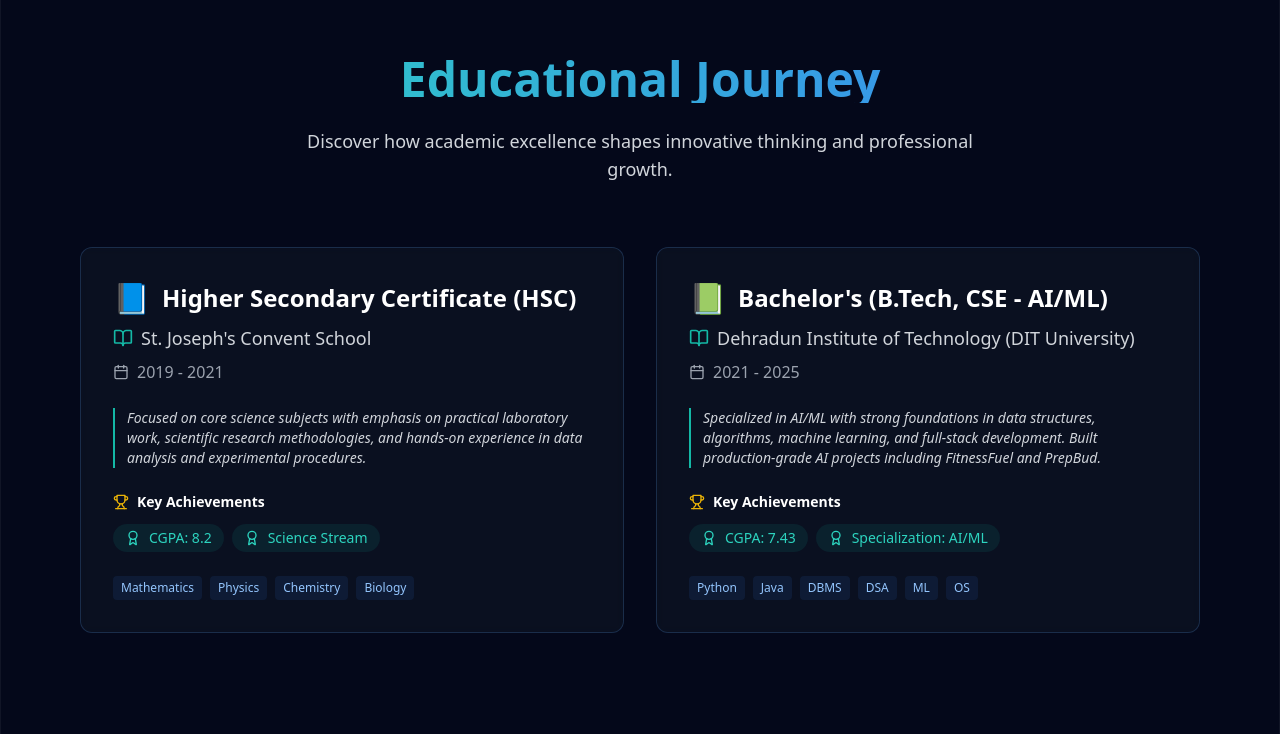
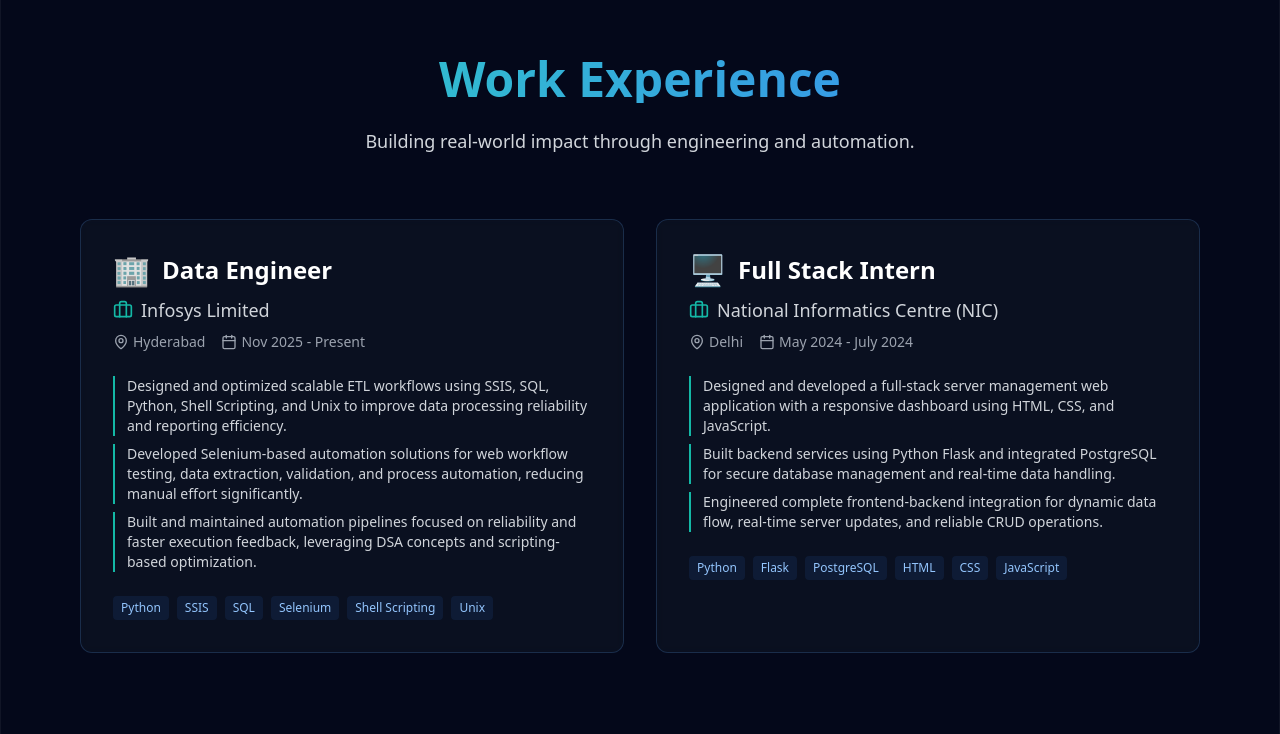
Before and after one commit to chhayank08/portfolio, a React (Vite) app: page /experience in a window 1280 px wide. Shown: the part 3246-3980 px from the top of the page. Built offline with nearby package versions, Linux system fonts and the light colour scheme.

Commit message:
Add Work Experience section above Education with Infosys and NIC data

```diff
--- a/src/pages/Education/Education.jsx
+++ b/src/pages/Education/Education.jsx
@@ -7,6 +7,8 @@ import {
   BookOpen,
   GraduationCap,
   Trophy,
+  Briefcase,
+  MapPin,
 } from "lucide-react";
 import { motion } from "framer-motion";
 
@@ -58,6 +60,35 @@ const EducationSection = () => {
     },
   };
 
+  const experienceData = [
+    {
+      role: "Data Engineer",
+      company: "Infosys Limited",
+      location: "Hyderabad",
+      period: "Nov 2025 - Present",
+      mascot: "🏢",
+      tags: ["Python", "SSIS", "SQL", "Selenium", "Shell Scripting", "Unix"],
+      points: [
+        "Designed and optimized scalable ETL workflows using SSIS, SQL, Python, Shell Scripting, and Unix to improve data processing reliability and reporting efficiency.",
+        "Developed Selenium-based automation solutions for web workflow testing, data extraction, validation, and process automation, reducing manual effort significantly.",
+        "Built and maintained automation pipelines focused on reliability and faster execution feedback, leveraging DSA concepts and scripting-based optimization.",
+      ],
+    },
+    {
+      role: "Full Stack Intern",
+      company: "National Informatics Centre (NIC)",
+      location: "Delhi",
+      period: "May 2024 - July 2024",
+      mascot: "🖥️",
+      tags: ["Python", "Flask", "PostgreSQL", "HTML", "CSS", "JavaScript"],
+      points: [
+        "Designed and developed a full-stack server management web application with a responsive dashboard using HTML, CSS, and JavaScript.",
+        "Built backend services using Python Flask and integrated PostgreSQL for secure database management and real-time data handling.",
+        "Engineered complete frontend-backend integration for dynamic data flow, real-time server updates, and reliable CRUD operations.",
+      ],
+    },
+  ];
+
   return (
     <section className="min-h-screen relative overflow-hidden py-40 bg-[#04081A]">
       {/* Grid Background */}
@@ -68,6 +99,81 @@ const EducationSection = () => {
       </div>
 
       <div className="max-w-6xl mx-auto px-4 relative z-10">
+
+        {/* Work Experience */}
+        <motion.div
+          initial={{ opacity: 0, y: -20 }}
+          animate={{ opacity: 1, y: 0 }}
+          transition={{ duration: 0.6 }}
+          className="text-center mb-16"
+        >
+          <h2 className="text-4xl md:text-5xl font-bold bg-gradient-to-r from-teal-400 to-blue-500 bg-clip-text text-transparent mb-6">
+            Work Experience
+          </h2>
+          <p className="text-gray-300 max-w-2xl mx-auto text-lg">
+            Building real-world impact through engineering and automation.
+          </p>
+        </motion.div>
+
+        <motion.div
+          variants={containerVariants}
+          initial="hidden"
+          animate="visible"
+          className="grid grid-cols-1 md:grid-cols-2 gap-8 mb-32"
+        >
+          {experienceData.map((exp, index) => (
+            <motion.div
+              key={index}
+              variants={cardVariants}
+              className={`relative border rounded-xl p-8 transition-all duration-300 bg-gray-900/50 backdrop-blur-sm ${
+                hoveredIndex === `exp-${index}`
+                  ? "border-teal-500 scale-[1.02]"
+                  : "border-blue-400/20"
+              }`}
+              onMouseEnter={() => setHoveredIndex(`exp-${index}`)}
+              onMouseLeave={() => setHoveredIndex(null)}
+            >
+              <div className="space-y-6">
+                <div className="space-y-2">
+                  <div className="flex items-center gap-3">
+                    <span className="text-3xl">{exp.mascot}</span>
+                    <h3 className="text-2xl font-bold text-white">{exp.role}</h3>
+                  </div>
+                  <p className="text-lg text-gray-300 flex items-center gap-2">
+                    <Briefcase className="w-5 h-5 text-teal-500" />
+                    {exp.company}
+                  </p>
+                  <div className="flex items-center gap-4 text-gray-400 text-sm">
+                    <span className="flex items-center gap-1">
+                      <MapPin className="w-4 h-4" />{exp.location}
+                    </span>
+                    <span className="flex items-center gap-1">
+                      <Calendar className="w-4 h-4" />{exp.period}
+                    </span>
+                  </div>
+                </div>
+
+                <ul className="space-y-2">
+                  {exp.points.map((point, i) => (
+                    <li key={i} className="text-gray-300 text-sm border-l-2 border-teal-500 pl-3">
+                      {point}
+                    </li>
+                  ))}
+                </ul>
+
+                <div className="flex flex-wrap gap-2">
+                  {exp.tags.map((tag, i) => (
+                    <span key={i} className="px-2 py-1 text-xs rounded bg-blue-500/10 text-blue-300">
+                      {tag}
+                    </span>
+                  ))}
+                </div>
+              </div>
+            </motion.div>
+          ))}
+        </motion.div>
+
+        {/* Education */}
         <motion.div
           initial={{ opacity: 0, y: -20 }}
           animate={{ opacity: 1, y: 0 }}
```
